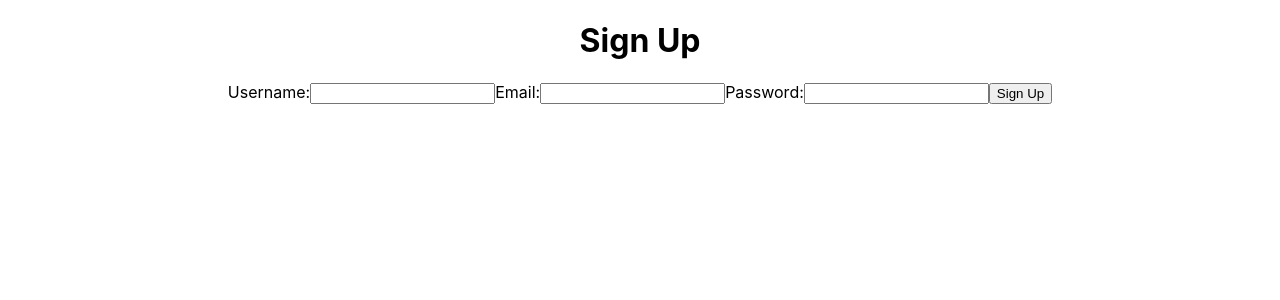
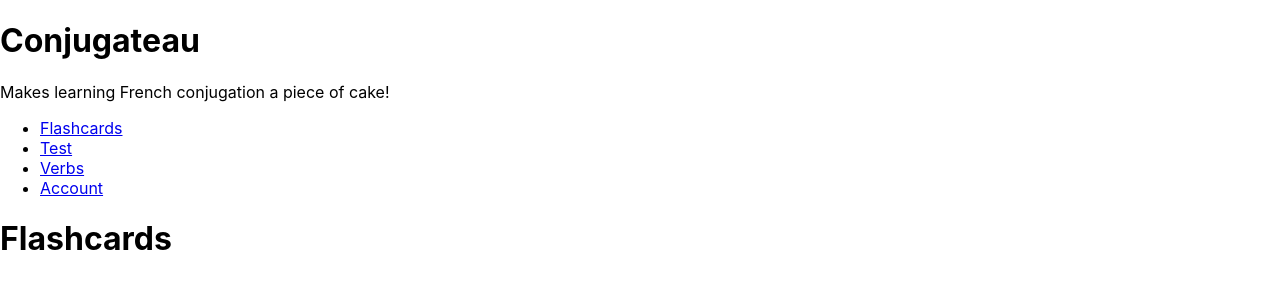
Before and after one commit to patriciamolnar/conjugateau, a React (Create React App) app in the folder frontend/: page / in a window 1280 px wide. Shown: the top 300 px of the page. Built offline with nearby package versions, Linux system fonts and the light colour scheme.

Commit message:
adding Routing to frontend

```diff
--- a/frontend/src/App.js
+++ b/frontend/src/App.js
@@ -1,11 +1,48 @@
-import Registerform from './components/Registerform';
-import './App.css';
+import { Fragment } from 'react';
+import {
+  BrowserRouter as Router,
+  Switch,
+  Route,
+  Link
+} from 'react-router-dom';
+
+import Flashcard from './pages/Flashcard';
+import Test from './pages/Test';
+import Verbs from './pages/Verbs';
+import Account from './pages/Account';
+import Header from './components/Header';
 
 function App() {
   return (
-    <div className="App">
-      <Registerform />
-    </div>
+    <Fragment>
+      <Router>
+        <Header />
+        <nav>
+            <ul>
+              <li>
+                <Link to="/">Flashcards</Link>
+              </li>
+              <li>
+                <Link to="/test">Test</Link>
+              </li>
+              <li>
+                <Link to="/verbs">Verbs</Link>
+              </li>
+              <li>
+                <Link to="/account">Account</Link>
+              </li>
+            </ul>
+          </nav>
+
+          <Switch>
+            <Route path="/" component={Flashcard} exact />
+            <Route path="/test" component={Test} />
+            <Route path="/verbs" component={Verbs} />
+            <Route path="/account" component={Account} />
+          </Switch>
+
+      </Router>
+    </Fragment>
   );
 }
 
--- /dev/null
+++ b/frontend/src/components/Header.js
@@ -0,0 +1,10 @@
+function Header() {
+    return(
+        <header>
+            <h1>Conjugateau</h1>
+            <p>Makes learning French conjugation a piece of cake!</p>
+        </header>
+    )
+}
+
+export default Header;
--- /dev/null
+++ b/frontend/src/pages/Account.js
@@ -0,0 +1,5 @@
+function Account() {
+    return <h1>Account</h1>
+}
+
+export default Account;
--- /dev/null
+++ b/frontend/src/pages/Flashcard.js
@@ -0,0 +1,5 @@
+function Flashcard() {
+    return <h1>Flashcards</h1>
+}
+
+export default Flashcard;
--- /dev/null
+++ b/frontend/src/pages/Test.js
@@ -0,0 +1,5 @@
+function Test() {
+    return <h1>Test</h1>
+}
+
+export default Test;
--- /dev/null
+++ b/frontend/src/pages/Verbs.js
@@ -0,0 +1,5 @@
+function Verbs() {
+    return <h1>Verbs</h1>
+}
+
+export default Verbs;
--- a/package.json
+++ b/package.json
@@ -21,6 +21,7 @@
     "passport": "^0.4.1",
     "passport-jwt": "^4.0.0",
     "passport-local": "^1.0.0",
+    "react-router-dom": "^5.2.0",
     "validator": "^13.6.0"
   }
 }
```
Also changed, not shown: 1 other file (tests, documents, lock files or other folders).
